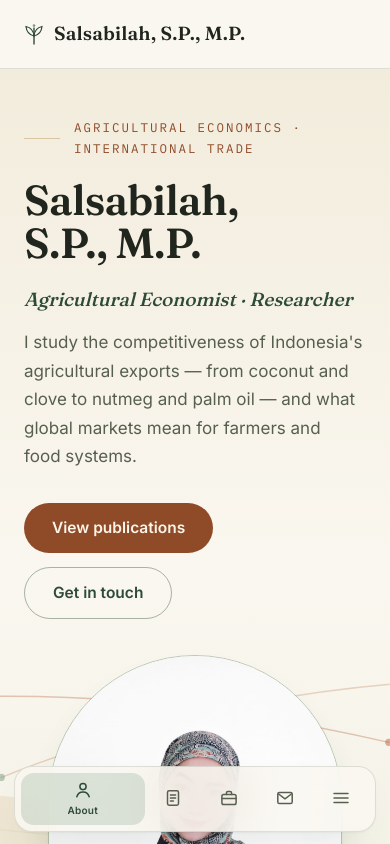
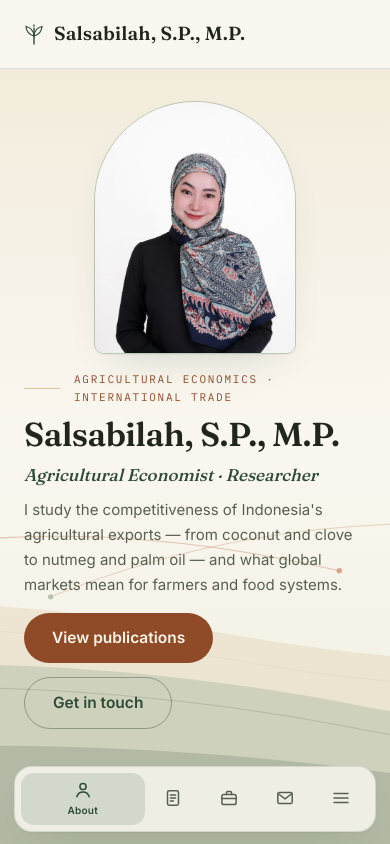
Before and after one commit to MuhammadIrfanDzaky/salsabilah-portfolio, a Next.js app: page /en in a window 390 px wide. Shown: the top 844 px of the page. Built offline with nearby package versions, Linux system fonts and the light colour scheme.

Commit message:
feat: adjust padding and spacing across components for improved responsiveness

```diff
--- a/src/app/globals.css
+++ b/src/app/globals.css
@@ -1,6 +1,10 @@
 @import "tailwindcss";
 
 @custom-variant dark (&:where(.dark, .dark *));
+
+/* Small screens that are also short (e.g. iPhone SE): the hero compacts
+   further so it still fits above the bottom navigation bar. */
+@custom-variant short (@media (max-width: 1023.98px) and (max-height: 700px));
 
 :root {
   --paper: #faf7f0;
--- a/src/components/about.tsx
+++ b/src/components/about.tsx
@@ -5,7 +5,7 @@ import { SectionHeading } from "@/components/section-heading";
 export function About({ locale }: { locale: Locale }) {
   return (
     <section id="about" className="border-t border-line bg-surface">
-      <div className="mx-auto max-w-[1160px] px-6 py-[clamp(52px,6vw,72px)]">
+      <div className="mx-auto max-w-[1160px] px-6 py-[clamp(32px,4vw,48px)]">
         <div className="mb-[clamp(26px,3.5vw,38px)]">
           <SectionHeading kicker={ui.about.kicker} title={ui.about.title} locale={locale} />
         </div>
--- a/src/components/contact.tsx
+++ b/src/components/contact.tsx
@@ -11,7 +11,7 @@ export function Contact({ locale }: { locale: Locale }) {
 
   return (
     <section id="contact" className="bg-green text-on-green">
-      <div className="mx-auto max-w-[1160px] px-6 py-[clamp(52px,6vw,72px)]">
+      <div className="mx-auto max-w-[1160px] px-6 py-[clamp(32px,4vw,48px)]">
         <div className="mb-[clamp(30px,4vw,44px)]">
           <SectionHeading
             kicker={ui.contact.kicker}
--- a/src/components/experience.tsx
+++ b/src/components/experience.tsx
@@ -5,7 +5,7 @@ import { SectionHeading } from "@/components/section-heading";
 export function Experience({ locale }: { locale: Locale }) {
   return (
     <section id="experience" className="border-t border-line bg-paper-exp">
-      <div className="mx-auto max-w-[1160px] px-6 py-[clamp(52px,6vw,72px)]">
+      <div className="mx-auto max-w-[1160px] px-6 py-[clamp(32px,4vw,48px)]">
         <div className="mb-[clamp(28px,4vw,40px)]">
           <SectionHeading
             kicker={ui.experienceSection.kicker}
--- a/src/components/footer.tsx
+++ b/src/components/footer.tsx
@@ -6,7 +6,7 @@ const sections = ["about", "publications", "experience", "contact"] as const;
 export function Footer({ locale }: { locale: Locale }) {
   return (
     <footer className="border-t border-line-on-green bg-green-deep text-on-green">
-      <div className="mx-auto max-w-[1160px] px-6 pb-[112px] pt-11 md:pb-9">
+      <div className="mx-auto max-w-[1160px] px-6 pb-[112px] pt-11 lg:pb-9">
         <div className="mb-8 flex justify-center">
           <svg width="150" height="26" viewBox="0 0 150 26" fill="none" aria-hidden="true">
             <line x1="0" y1="13" x2="56" y2="13" stroke="var(--line-on-green)" strokeWidth="1" />
--- a/src/components/hero.tsx
+++ b/src/components/hero.tsx
@@ -37,41 +37,41 @@ export function Hero({ locale }: { locale: Locale }) {
       }}
     >
       <FieldLines />
-      <div className="relative mx-auto max-w-[1160px] px-6 pb-[clamp(88px,10vw,124px)] pt-[clamp(48px,6vw,88px)]">
-        <div className="grid items-center gap-[clamp(36px,6vw,80px)] lg:grid-cols-[minmax(0,1.12fr)_minmax(0,0.88fr)]">
+      <div className="relative mx-auto max-w-[1160px] px-6 pb-[clamp(88px,10vw,124px)] pt-[clamp(48px,6vw,88px)] max-lg:flex max-lg:min-h-[calc(100svh-68px)] max-lg:flex-col max-lg:justify-center max-lg:pb-[96px] max-lg:pt-3 short:pb-[88px] short:pt-2">
+        <div className="grid items-center gap-[clamp(36px,6vw,80px)] max-lg:gap-4 short:gap-3 lg:grid-cols-[minmax(0,1.12fr)_minmax(0,0.88fr)]">
           <div>
-            <p className="mb-5 flex items-center gap-3.5">
+            <p className="mb-5 flex items-center gap-3.5 max-lg:mb-2.5 short:mb-2">
               <span className="h-px w-9 flex-none bg-sand" />
-              <span className="font-mono text-[12.5px] uppercase tracking-[0.16em] text-accent-strong">
+              <span className="font-mono text-[12.5px] uppercase tracking-[0.16em] text-accent-strong max-lg:text-[11px] short:text-[10px]">
                 {profile.kicker[locale]}
               </span>
             </p>
-            <h1 className="mb-5 font-serif text-[clamp(42px,7vw,80px)] font-semibold leading-[1.03] tracking-[-0.015em] text-ink [text-wrap:balance]">
+            <h1 className="mb-5 font-serif text-[clamp(42px,7vw,80px)] font-semibold leading-[1.03] tracking-[-0.015em] text-ink [text-wrap:balance] max-lg:mb-3 max-lg:text-[clamp(32px,8.5vw,46px)] short:mb-2 short:text-[clamp(26px,7vw,36px)]">
               {profile.displayName}
             </h1>
-            <p className="mb-4 font-serif text-[clamp(19px,2.4vw,23px)] font-medium italic leading-[1.4] text-green dark:text-sage">
+            <p className="mb-4 font-serif text-[clamp(19px,2.4vw,23px)] font-medium italic leading-[1.4] text-green max-lg:mb-2.5 max-lg:text-[17px] short:mb-2 short:text-[15px] dark:text-sage">
               {profile.role[locale]}
             </p>
-            <p className="mb-8 max-w-[56ch] text-[17px] text-muted [text-wrap:pretty]">
+            <p className="mb-8 max-w-[56ch] text-[17px] text-muted [text-wrap:pretty] max-lg:mb-4 max-lg:text-[15px] short:mb-3 short:text-[13.5px]">
               {profile.tagline[locale]}
             </p>
             <div className="flex flex-wrap items-center gap-3.5">
               <a
                 href="#publications"
-                className="inline-flex items-center rounded-full bg-accent-strong px-7 py-3 text-[15.5px] font-semibold text-on-accent no-underline transition-colors hover:bg-green hover:text-on-green"
+                className="inline-flex items-center rounded-full bg-accent-strong px-7 py-3 text-[15.5px] font-semibold text-on-accent no-underline transition-colors hover:bg-green hover:text-on-green short:px-5 short:py-2 short:text-[14px]"
               >
                 {ui.hero.cta1[locale]}
               </a>
               <a
                 href="#contact"
-                className="inline-flex items-center rounded-full border border-green/40 px-7 py-3 text-[15.5px] font-semibold text-green no-underline transition-colors hover:bg-sage/20 dark:border-sage/40 dark:text-sage"
+                className="inline-flex items-center rounded-full border border-green/40 px-7 py-3 text-[15.5px] font-semibold text-green no-underline transition-colors hover:bg-sage/20 short:px-5 short:py-2 short:text-[14px] dark:border-sage/40 dark:text-sage"
               >
                 {ui.hero.cta2[locale]}
               </a>
             </div>
           </div>
-          <div className="relative min-w-0">
-            <figure className="relative mx-auto my-0 aspect-[4/5] w-[min(360px,86%)] overflow-hidden rounded-[190px_190px_18px_18px] border border-sage/50 shadow-soft lg:ml-auto lg:mr-0">
+          <div className="relative min-w-0 max-lg:order-first">
+            <figure className="relative mx-auto my-0 aspect-[4/5] w-[min(360px,86%)] overflow-hidden rounded-[190px_190px_18px_18px] border border-sage/50 shadow-soft max-lg:w-[min(52vw,24vh)] short:w-[min(42vw,19vh)] lg:ml-auto lg:mr-0">
               <Image
                 src={profile.photo}
                 alt={ui.hero.photoAlt[locale]}
--- a/src/components/publications.tsx
+++ b/src/components/publications.tsx
@@ -5,7 +5,7 @@ import { SectionHeading } from "@/components/section-heading";
 export function Publications({ locale }: { locale: Locale }) {
   return (
     <section id="publications" className="border-t border-line bg-paper-pubs">
-      <div className="mx-auto max-w-[1160px] px-6 py-[clamp(52px,6vw,72px)]">
+      <div className="mx-auto max-w-[1160px] px-6 py-[clamp(32px,4vw,48px)]">
         <div className="flex flex-wrap items-end justify-between gap-5">
           <SectionHeading
             kicker={ui.publications.kicker}
```
